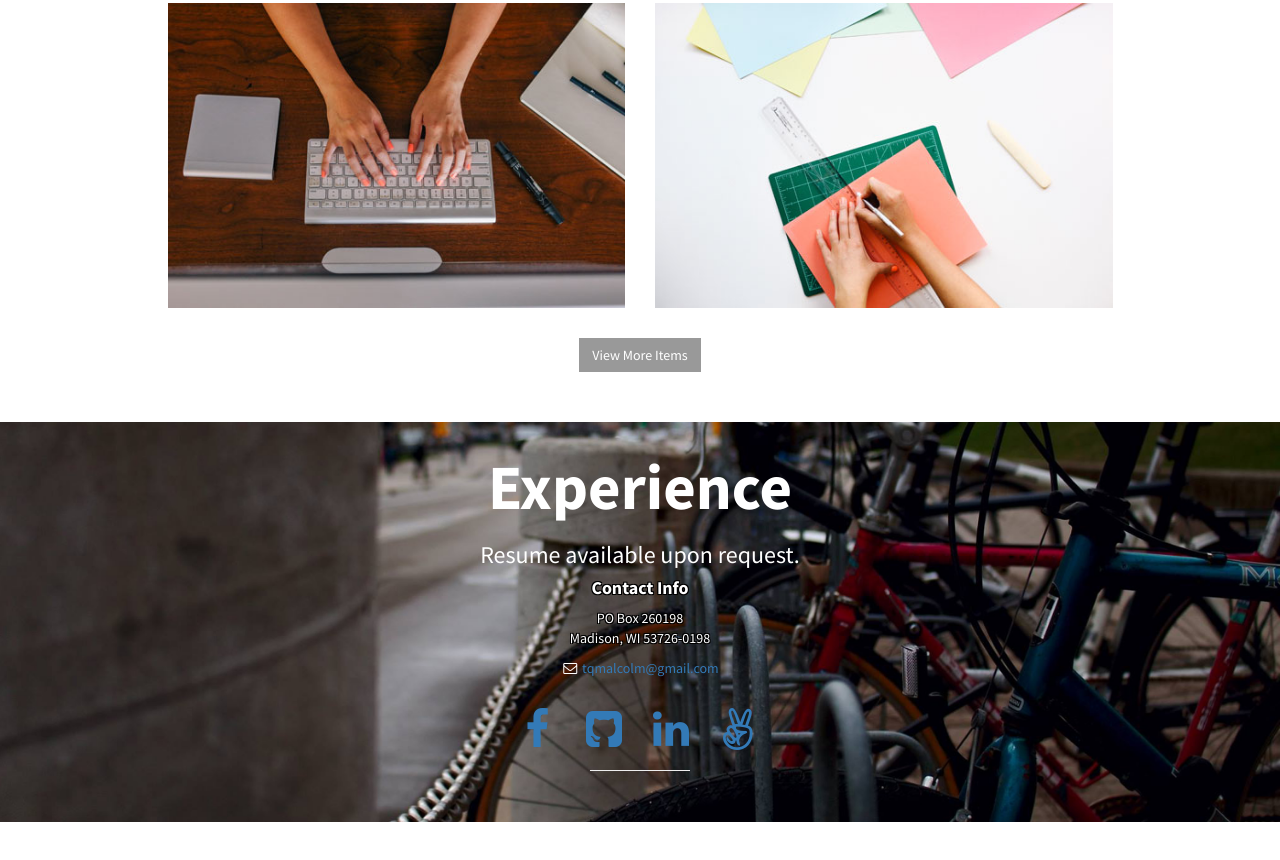
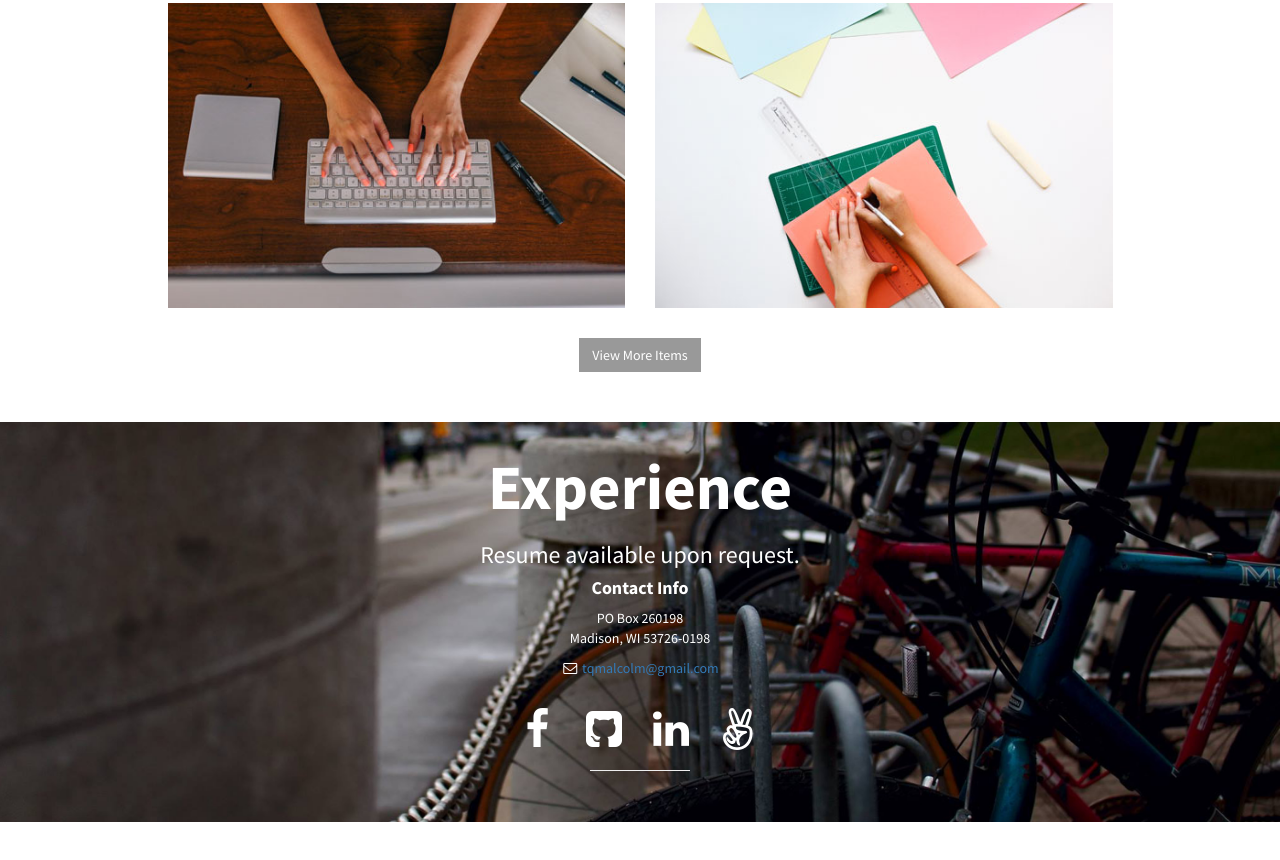
Before and after one commit to QMalcolm/QMalcolm.github.io, a plain HTML site: page index.html in a window 1280 px wide. Shown: the part 1948-2808 px from the top of the page. After the commit the page ends 2770 px from the top, so only its background shows below. Drawn offline with Linux system fonts and the light colour scheme.

Commit message:
making favicons white

```diff
--- a/css/stylish-portfolio.css
+++ b/css/stylish-portfolio.css
@@ -14,6 +14,10 @@ body {
 
 body {
     font-family: "Source Sans Pro","Helvetica Neue",Helvetica,Arial,sans-serif;
+}
+
+.c_white {
+    color:white;
 }
 
 .text-stroke {
--- a/index.html
+++ b/index.html
@@ -206,9 +206,9 @@
         <div class="text-vertical-center">
             <h1>Experience</h1>
             <h3>Resume available upon request.</h3>
-            <h4><strong class="text-stroke">Contact Info</strong>
+            <h4><strong class="c_white">Contact Info</strong>
             </h4>
-            <p class='text-stroke'>PO Box 260198
+            <p class='c_white'>PO Box 260198
                 <br>Madison, WI 53726-0198</p>
             <ul class="list-unstyled">
                 <li><i class="fa fa-envelope-o fa-fw"></i> <a href="mailto:tqmalcolm@gmail.com">tqmalcolm@gmail.com</a>
@@ -217,26 +217,23 @@
             <br>
             <ul class="list-inline">
                 <li>
-                    <a target="_blank" href="https://www.facebook.com/thomas.malcolm"><i class="fa fa-facebook fa-fw fa-3x"></i></a>
+                    <a target="_blank" href="https://www.facebook.com/thomas.malcolm"><i class="fa fa-facebook fa-fw fa-3x c_white"></i></a>
                 </li>
                 <li>
-                    <a target="_blank" href="https://www.github.com/QMalcolm"><i class="fa fa-github-square fa-fw fa-3x"></i></a>
+                    <a target="_blank" href="https://www.github.com/QMalcolm"><i class="fa fa-github-square fa-fw fa-3x c_white"></i></a>
                 </li>
                 <li>
-                    <a target="_blank" href="https://www.linkedin.com/in/thomas-quigley-malcolm"><i class="fa fa-linkedin fa-fw fa-3x"></i></a>
+                    <a target="_blank" href="https://www.linkedin.com/in/thomas-quigley-malcolm"><i class="fa fa-linkedin fa-fw fa-3x c_white"></i></a>
                 </li>
                 <li>
-                    <a target="_blank" href="https://angel.co/thomas-quigley-malcolm-1"><i class="fa fa-angellist fa-fw fa-3x"></i></a>
+                    <a target="_blank" href="https://angel.co/thomas-quigley-malcolm-1"><i class="fa fa-angellist fa-fw fa-3x c_white"></i></a>
                 </li>
             </ul>
             <hr class="small">
         </div>
     </aside>
 
-    <!-- Footer -->
-    <footer>
-        <a id="to-top" href="#top" class="btn btn-dark btn-lg"><i class="fa fa-chevron-up fa-fw fa-1x"></i></a>
-    </footer>
+    <a id="to-top" href="#top" class="btn btn-dark btn-lg"><i class="fa fa-chevron-up fa-fw fa-1x"></i></a>
 
     <!-- jQuery -->
     <script src="js/jquery.js"></script>
```
